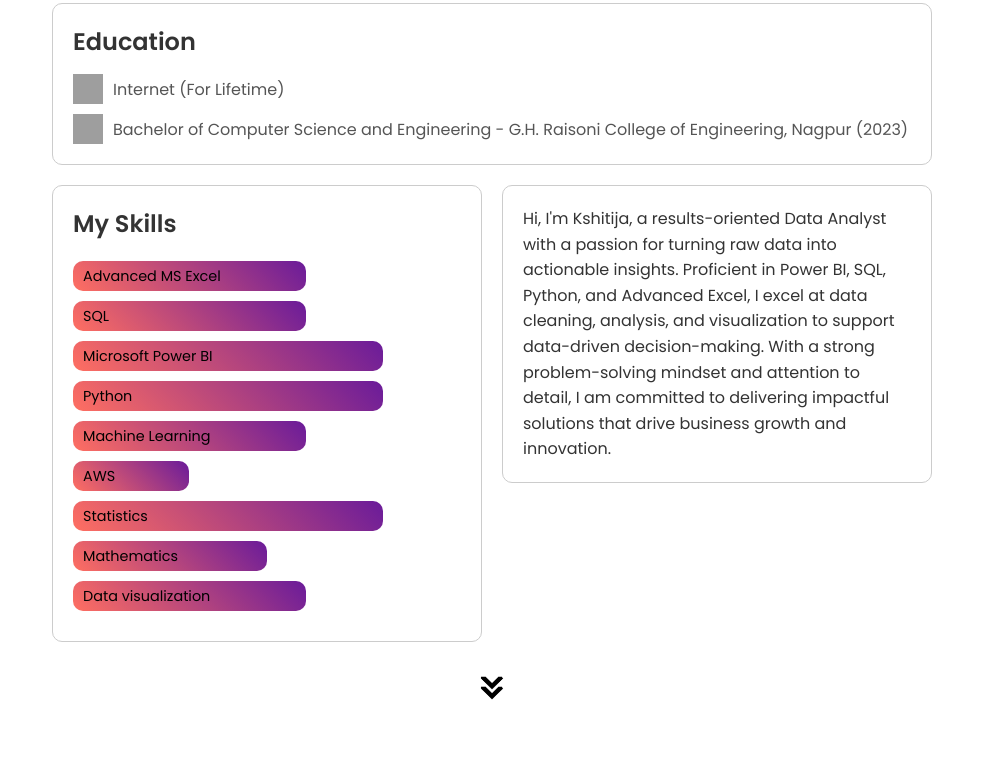
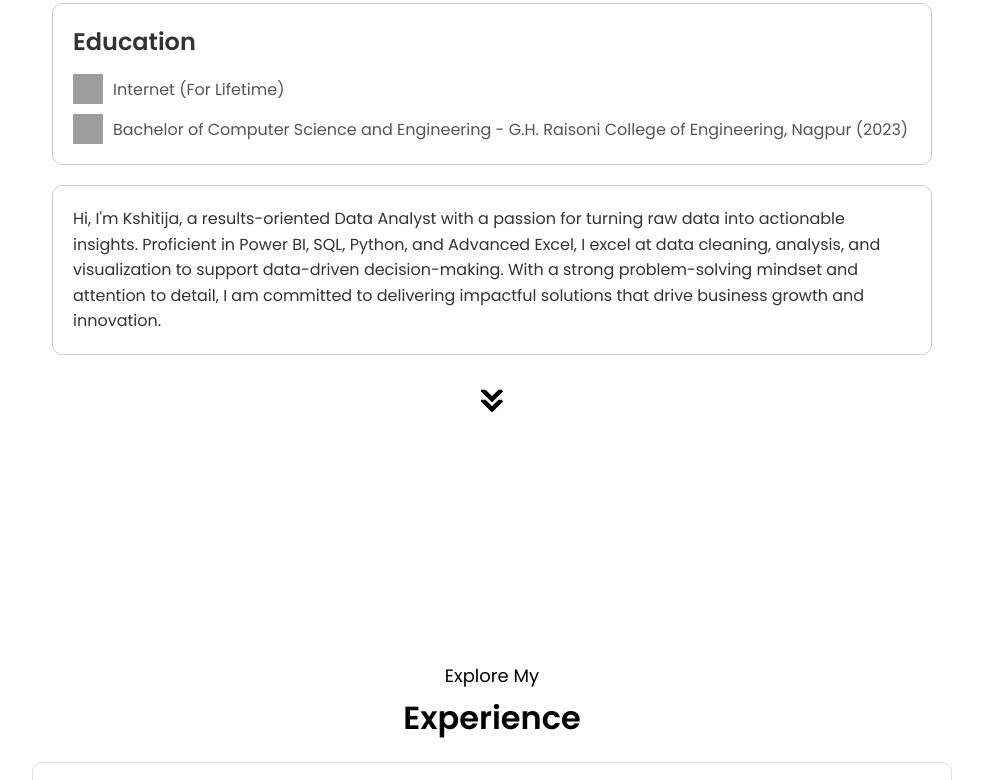
Before and after one commit to itskshitija/KshitijaChilbule-Portfolio, a plain HTML site: page index.html in a window 1280 px wide. Shown: the part 1042-1822 px from the top of the page, without its empty margins (148-1131 px from the left). Drawn offline with Linux system fonts and the light colour scheme; grey boxes are pictures that could not be loaded.

Commit message:
some changes done

```diff
--- a/index.html
+++ b/index.html
@@ -94,20 +94,6 @@
       </div>
 
       <div class="section-container" style="display: flex; gap: 20px; align-items: flex-start;">
-        <!-- Skill Bar Section -->
-        <div class="container" style="flex: 1; border: 1px solid #ccc; padding: 20px; border-radius: 10px; background-color: #fff;">
-          <h1 style="text-align: left; color: #333;">My Skills</h1>
-          <div class="skillbar intermediate" data-skill="Advanced MS Excel"></div>
-          <div class="skillbar intermediate" data-skill="SQL"></div>
-          <div class="skillbar advanced" data-skill="Microsoft Power BI"></div>
-          <div class="skillbar advanced" data-skill="Python"></div>
-          <div class="skillbar intermediate" data-skill="Machine Learning"></div>
-          <div class="skillbar basic" data-skill="AWS"></div>
-          <div class="skillbar advanced" data-skill="Statistics"></div>
-          <div class="skillbar learning" data-skill="Mathematics"></div>
-          <div class="skillbar intermediate" data-skill="Data visualization"></div>
-        </div>
-
         <!-- Paragraph Section -->
         <div class="text-container" style="flex: 1; border: 1px solid #ccc; padding: 20px; border-radius: 10px; background-color: #fff;">
           <p>
@@ -186,7 +172,8 @@
         <div class="project-card">
           <h2 class="project-title">Christmas Sales & Trends Analysis</h2>
           <div class="embed-container">
-            <iframe src="https://app.powerbi.com/reportEmbed?reportId=af4e1509-f83e-4879-86fb-b7beb985c0a5&autoAuth=true&ctid=e1326834-a777-42f7-8cb8-6033e91e99b8" width="100%" height="300" frameborder="0" allowFullScreen="true"></iframe>
+            <!-- Replace iframe with PDF viewer -->
+            <iframe src="assets/Xmas Sales Dashboard.pdf" width="100%" height="400" frameborder="0"></iframe>
           </div>
           <div class="skill-badges">
             <span class="badge">Power BI</span>
@@ -220,7 +207,8 @@
         <div class="project-card">
           <h2 class="project-title">HR Analytics</h2>
           <div class="embed-container">
-            <iframe src="https://app.powerbi.com/reportEmbed?reportId=71c5ef12-d424-4f1b-a965-4e2fb3a2ed1c&autoAuth=true&ctid=e1326834-a777-42f7-8cb8-6033e91e99b8" width="100%" height="300" frameborder="0" allowFullScreen="true"></iframe>
+            <!-- Replace iframe with PDF viewer -->
+            <iframe src="assets/HR Data Analytics.pdf" width="100%" height="400" frameborder="0"></iframe>
           </div>
           <div class="skill-badges">
             <span class="badge">Power BI</span>
@@ -259,7 +247,8 @@
         <div class="project-card">
           <h2 class="project-title">Analyzing Blinkit's Performance</h2>
           <div class="embed-container">
-            <iframe src="https://app.powerbi.com/reportEmbed?reportId=a34f301d-f734-40d6-9fe1-7c4d24dd42e0&autoAuth=true&ctid=e1326834-a777-42f7-8cb8-6033e91e99b8" width="100%" height="300" frameborder="0" allowFullScreen="true"></iframe>
+            <!-- Replace iframe with PDF viewer -->
+            <iframe src="assets/Blinkit_Dashboard.pdf" width="100%" height="400" frameborder="0"></iframe>
           </div>
           <div class="skill-badges">
             <span class="badge">Power BI</span>
@@ -295,7 +284,8 @@
         <div class="project-card">
           <h2 class="project-title">CRM Sales Dashboard</h2>
           <div class="embed-container">
-            <iframe src="https://app.powerbi.com/reportEmbed?reportId=fd7a818e-0d2b-419d-bfa2-dfbeb6407c26&autoAuth=true&ctid=e1326834-a777-42f7-8cb8-6033e91e99b8" width="100%" height="300" frameborder="0" allowFullScreen="true"></iframe>
+            <!-- Replace iframe with PDF viewer -->
+            <iframe src="assets/CRM Dashboard.pdf" width="100%" height="400" frameborder="0"></iframe>
           </div>
           <div class="skill-badges">
             <span class="badge">Power BI</span>
@@ -339,7 +329,8 @@
         <div class="project-card">
           <h2 class="project-title">Lego Set Explorer</h2>
           <div class="embed-container">
-            <iframe src="https://app.powerbi.com/reportEmbed?reportId=8d474da9-ee11-4173-9377-b77f7b984dcd&autoAuth=true&ctid=e1326834-a777-42f7-8cb8-6033e91e99b8" width="100%" height="300" frameborder="0" allowFullScreen="true"></iframe>
+            <!-- Replace iframe with PDF viewer -->
+            <iframe src="assets/Lego Dashboard.pdf" width="100%" height="400" frameborder="0"></iframe>
           </div>
           <div class="skill-badges">
             <span class="badge">Power BI</span>
@@ -379,7 +370,8 @@
         <div class="project-card">
           <h2 class="project-title">Bank Customer Churn Analysis</h2>
           <div class="embed-container">
-            <img src="assets/Churn_gif.gif" width="100%" height="300" frameborder="0" allowFullScreen="true"></iframe>
+            <!-- Replace iframe with PDF viewer -->
+            <iframe src="assets/Customer_Churn_Analysis_Dashboard.pdf" width="100%" height="400" frameborder="0"></iframe>
           </div>
           <div class="skill-badges">
             <span class="badge">Google Sheets</span>
@@ -545,8 +537,7 @@
               </a>
             </div>
             </div>
-
-      </div>
+          </div>
     </section>
 
 
--- a/style.css
+++ b/style.css
@@ -287,101 +287,6 @@ section {
   justify-content: space-between;
 }
 
-/* Skill Bar Container */
-.container {
-  flex: 1;
-  border: 1px solid #ccc;
-  padding: 20px;
-  border-radius: 10px;
-  background-color: #f9f9f9;
-}
-
-.container h1 {
-  font-size: 1.5rem;
-  text-align: center;
-  margin-bottom: 20px;
-}
-
-/* Skill Bars */
-.skillbar {
-  position: relative;
-  width: 100%;
-  height: 30px;
-  margin: 10px 0;
-  background-color: #eee;
-  border-radius: 10px;
-  overflow: hidden;
-  width: 0%;  /* Set initial width to 0% */
-  background-image: linear-gradient(45deg, #ff6f61, #6a1b9a); /* Gradient background */
-}
-
-/* Text inside skill bar */
-.skillbar:before {
-  content: attr(data-skill);
-  position: absolute;
-  top: 50%;
-  left: 10px;
-  transform: translateY(-50%);
-  color: black; /* Make the text inside the bar black */
-  font-size: 0.9rem;
-}
-
-/* Skill Bar Progress */
-.skillbar.learning {
-  background-image: linear-gradient(45deg, #ff6f61, #6a1b9a); /* Gradient for learning */
-}
-
-.skillbar.basic {
-  background-image: linear-gradient(45deg, #ff6f61, #6a1b9a); /* Gradient for basic */
-}
-
-.skillbar.intermediate {
-  background-image: linear-gradient(45deg, #ff6f61, #6a1b9a); /* Gradient for intermediate */
-}
-
-.skillbar.advanced {
-  background-image: linear-gradient(45deg, #ff6f61, #6a1b9a); /* Gradient for advanced */
-}
-
-.skillbar.expert {
-  background-image: linear-gradient(45deg, #ff6f61, #6a1b9a); /* Gradient for expert */
-}
-
-/* Animation */
-@keyframes skill-bar-animation {
-  0% {
-    width: 0%;
-  }
-  100% {
-    width: var(--skill-width);
-  }
-}
-
-.skillbar.learning {
-  --skill-width: 50%;
-  animation: skill-bar-animation 2s ease-in-out forwards;
-}
-
-.skillbar.basic {
-  --skill-width: 30%;
-  animation: skill-bar-animation 2s ease-in-out forwards;
-}
-
-.skillbar.intermediate {
-  --skill-width: 60%;
-  animation: skill-bar-animation 2s ease-in-out forwards;
-}
-
-.skillbar.advanced {
-  --skill-width: 80%;
-  animation: skill-bar-animation 2s ease-in-out forwards;
-}
-
-.skillbar.expert {
-  --skill-width: 90%;
-  animation: skill-bar-animation 2s ease-in-out forwards;
-}
-
 /* Text Container */
 .text-container {
   flex: 1;
@@ -547,9 +452,6 @@ section {
 
 
 /* PROJECTS SECTION */
-
-
-
 #projects {
   padding: 50px 20px;
   background-color: #fff;
@@ -606,12 +508,21 @@ section {
   font-size: 1.5rem;
   margin-bottom: 10px;
 }
-
+.embed-container {
+  position: relative;
+  padding-bottom: 56.25%; /* Aspect ratio 16:9 */
+  height: 0;
+  overflow: hidden;
+  max-width: 100%;
+}
 .embed-container iframe {
-  border: none;
-  border-radius: 8px;
+  position: absolute;
+  top: 0;
+  left: 0;
+  width: 100%;
+  height: 100%;
+  border: 0;
 }
-
 .skill-badges {
   display: flex;
   flex-wrap: wrap;
```
Also changed, not shown: assets/Customer_Churn_Analysis_Dashboard.png (added), script.js (line endings or trailing spaces), 6 other files.
